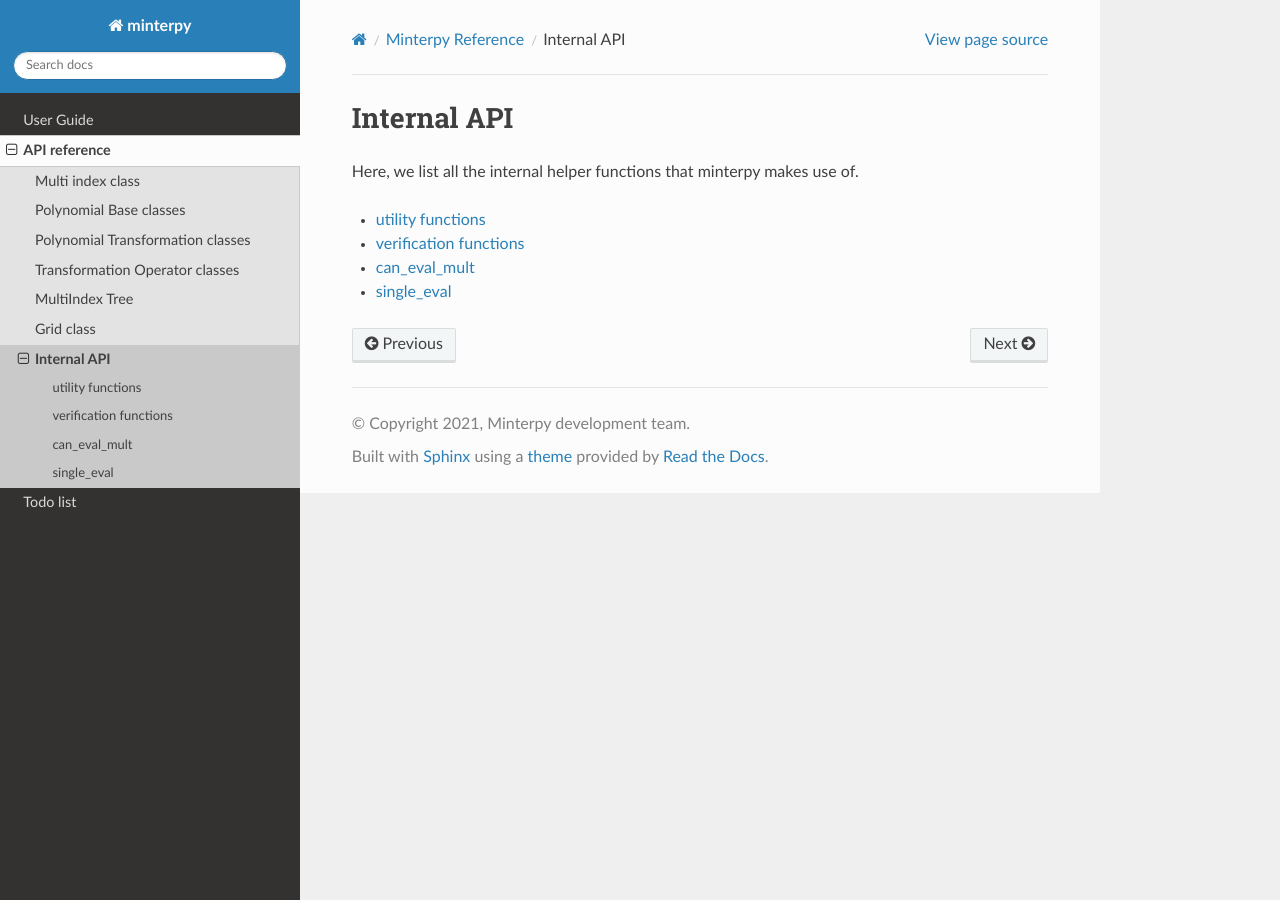
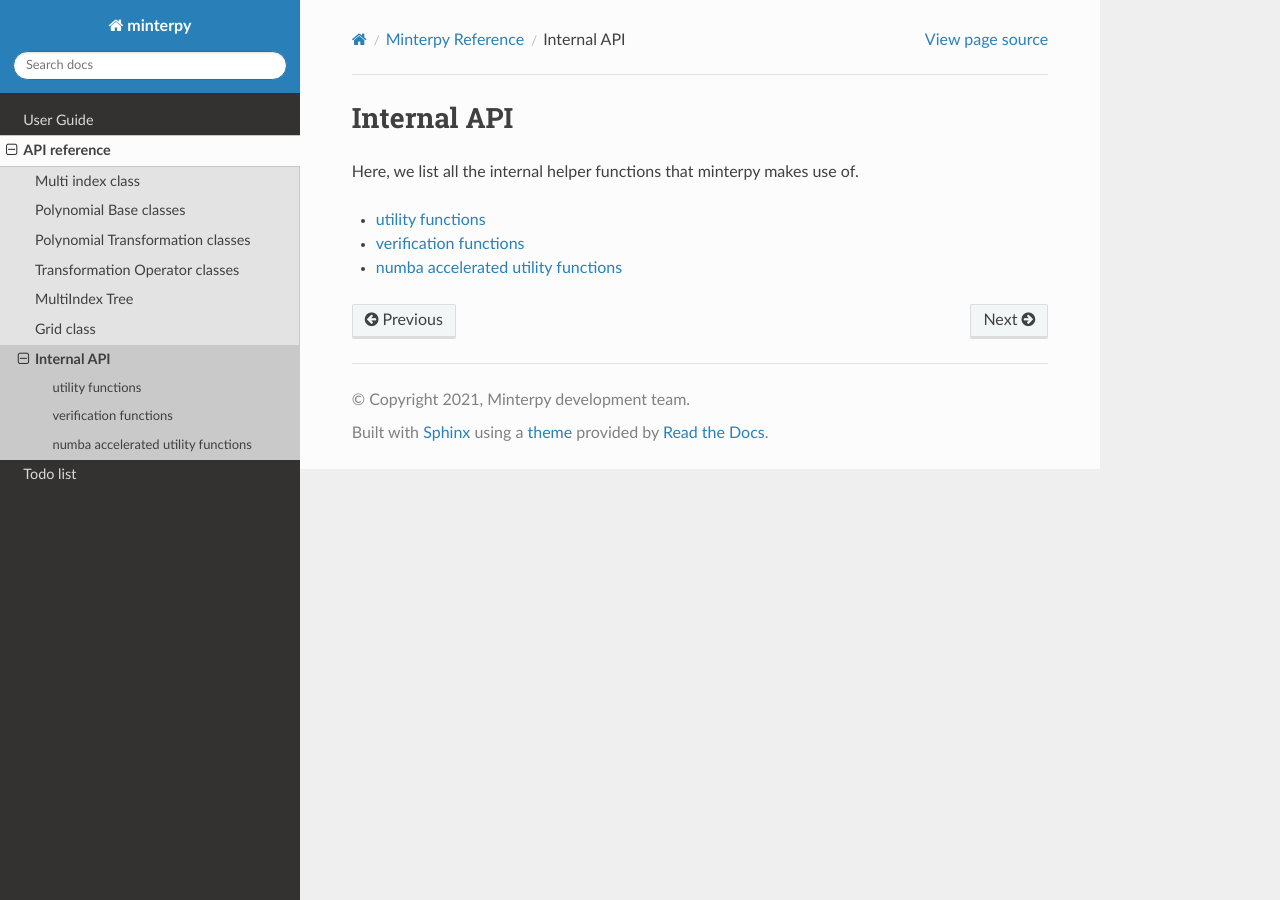
Before and after one commit to casus/minterpy, a Sphinx documentation site: the page built from docs/api/internal/index.rst, in a window 1280 px wide. Built offline with Sphinx 7.4.7 and the Read the Docs theme 2.0.0, drawn with Linux system fonts in a browser that asks for light colours.

Commit message:
finished docstrings (first round)

```diff
--- a/docs/api/internal/can_eval_mult.rst
+++ /dev/null
@@ -1,9 +0,0 @@
-.. currentmodule:: minterpy.jit_compiled_utils
-
-.. jit_compiled_utils:
-
-#############
-can_eval_mult
-#############
-
-.. autofunction:: can_eval_mult
--- a/docs/api/internal/index.rst
+++ b/docs/api/internal/index.rst
@@ -9,5 +9,4 @@ Here, we list all the internal helper functions that minterpy makes use of.
 
    utility functions <utils>
    verification functions <verification>
-   can_eval_mult
-   single_eval
+   numba accelerated utility functions <jit_compiled_utils>
```
Also changed, not shown: docs/api/internal/jit_compiled_utils.rst (added, +9 -0 lines), docs/api/internal/single_eval.rst (deleted, +0 -9 lines), 1 other file.
